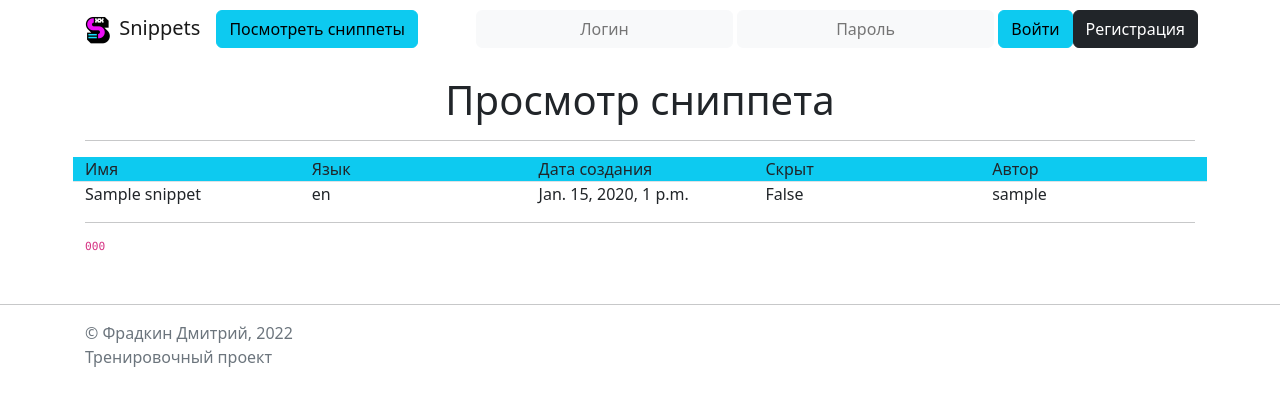
After one commit to fradkin-d/pet_Snippets, a Django app: a page that uses MainApp/templates/pages/snippet_detail.html in a window 1280 px wide. The commit adds this page. Shown: the top 406 px of the page. Run offline with Django 4.2, Linux system fonts and the light colour scheme; tables that the repository leaves empty hold one stand-in row (values such as "Sample post"); some libraries are stand-ins or nearby versions.

Commit message:
add snippets detail view

```diff
--- a/MainApp/models.py
+++ b/MainApp/models.py
@@ -1,5 +1,8 @@
 from django.db import models
 from django.contrib.auth.models import User
+from django.utils.text import slugify
+import random as rd
+import datetime as dt
 
 
 class SupportedLang(models.Model):
@@ -16,3 +19,8 @@ class Snippet(models.Model):
     creation_date = models.DateTimeField(auto_now_add=True)
     is_private = models.BooleanField()
     author = models.ForeignKey(User, on_delete=models.CASCADE)
+    slug = models.SlugField(unique=True, default=None)
+
+    def save(self, *args, **kwargs):
+        self.slug = '_'.join((slugify(self.name), dt.datetime.now().strftime('%d-%m-%y-%H-%M-%S')))
+        super().save(*args, **kwargs)
--- /dev/null
+++ b/MainApp/templates/pages/snippet_detail.html
@@ -0,0 +1,25 @@
+{% extends 'base.html' %}
+
+{% block main %}
+<div class="row bg-info border-bottom">
+    <div class="col">Имя</div>
+    <div class="col">Язык</div>
+    <div class="col">Дата создания</div>
+    <div class="col">Скрыт</div>
+    <div class="col">Автор</div>
+</div>
+
+<div class="row">
+    <div class="col">{{ snippet.name }}</div>
+    <div class="col">{{ snippet.lang }}</div>
+    <div class="col">{{ snippet.creation_date }}</div>
+    <div class="col">{{ snippet.is_private }}</div>
+    <div class="col">{{ snippet.author }}</div>
+</div>
+<hr>
+<div class="row">
+    <div class="col">
+        <code><pre>{{ snippet.code }}</pre></code>
+    </div>
+</div>
+{% endblock %}
--- a/MainApp/templates/pages/snippet_list.html
+++ b/MainApp/templates/pages/snippet_list.html
@@ -10,6 +10,7 @@
 </div>
 
 {% for snippet in object_list %}
+<a href="{% url 'snippet_detail_page' snippet.slug %}">
     <div class="row border-bottom">
         <div class="col">{{ snippet.name }}</div>
         <div class="col">{{ snippet.lang }}</div>
@@ -17,6 +18,7 @@
         <div class="col">{{ snippet.is_private }}</div>
         <div class="col">{{ snippet.author }}</div>
     </div>
+</a>
 {% empty %}
 Пока нет ни одного сниппета
 {% endfor %}
--- a/MainApp/views.py
+++ b/MainApp/views.py
@@ -3,6 +3,7 @@ from django.contrib import auth
 from MainApp.forms import UserRegistrationForm, SnippetForm
 from django.contrib.auth.decorators import login_required
 from django.views.generic.list import ListView
+from django.views.generic.detail import DetailView
 from .models import Snippet
 
 
@@ -70,5 +71,16 @@ class SnippetListView(ListView):
 
     def get_context_data(self, **kwargs):
         context = super().get_context_data(**kwargs)
-        context['pagename'] = 'Просмотр сниппетов'
+        context['pagename'] = 'Список сниппетов'
         return context
+
+
+class SnippetDetailView(DetailView):
+    model = Snippet
+    template_name = 'pages/snippet_detail.html'
+    context_object_name = 'snippet'
+
+    def get_context_data(self, **kwargs):
+        context = super().get_context_data(**kwargs)
+        context['pagename'] = 'Просмотр сниппета'
+        return context
--- a/pet_Snippets/settings.py
+++ b/pet_Snippets/settings.py
@@ -106,7 +106,7 @@ AUTH_PASSWORD_VALIDATORS = [
 
 LANGUAGE_CODE = 'en-us'
 
-TIME_ZONE = 'UTC'
+TIME_ZONE = 'Europe/Moscow'
 
 USE_I18N = True
 
--- a/pet_Snippets/urls.py
+++ b/pet_Snippets/urls.py
@@ -22,9 +22,10 @@ from MainApp import views as main_views
 urlpatterns = [
     path('admin/', admin.site.urls),
     path('', main_views.index_page, name='home'),
-    path('registration', main_views.registration, name='registration'),
-    path('login', main_views.login, name='login'),
-    path('logout', main_views.logout, name='logout'),
-    path('snippets/add', main_views.add_snippet_page, name='add_snippet_page'),
-    path('snippets/list', main_views.SnippetListView.as_view(), name='snippets_list_page'),
+    path('registration/', main_views.registration, name='registration'),
+    path('login/', main_views.login, name='login'),
+    path('logout/', main_views.logout, name='logout'),
+    path('snippets/add/', main_views.add_snippet_page, name='add_snippet_page'),
+    path('snippets/list/', main_views.SnippetListView.as_view(), name='snippets_list_page'),
+    path('snippets/<slug:slug>/', main_views.SnippetDetailView.as_view(), name='snippet_detail_page'),
 ] + static(settings.STATIC_URL, document_root=settings.STATIC_ROOT)
```
Also changed, not shown: MainApp/templates/pages/add_snippet.html (+20 -2 lines), MainApp/templatetags/codetags.py (added, +16 -0 lines), MainApp/migrations/0001_initial.py. Lines whose indentation alone changed are shown as unchanged.
